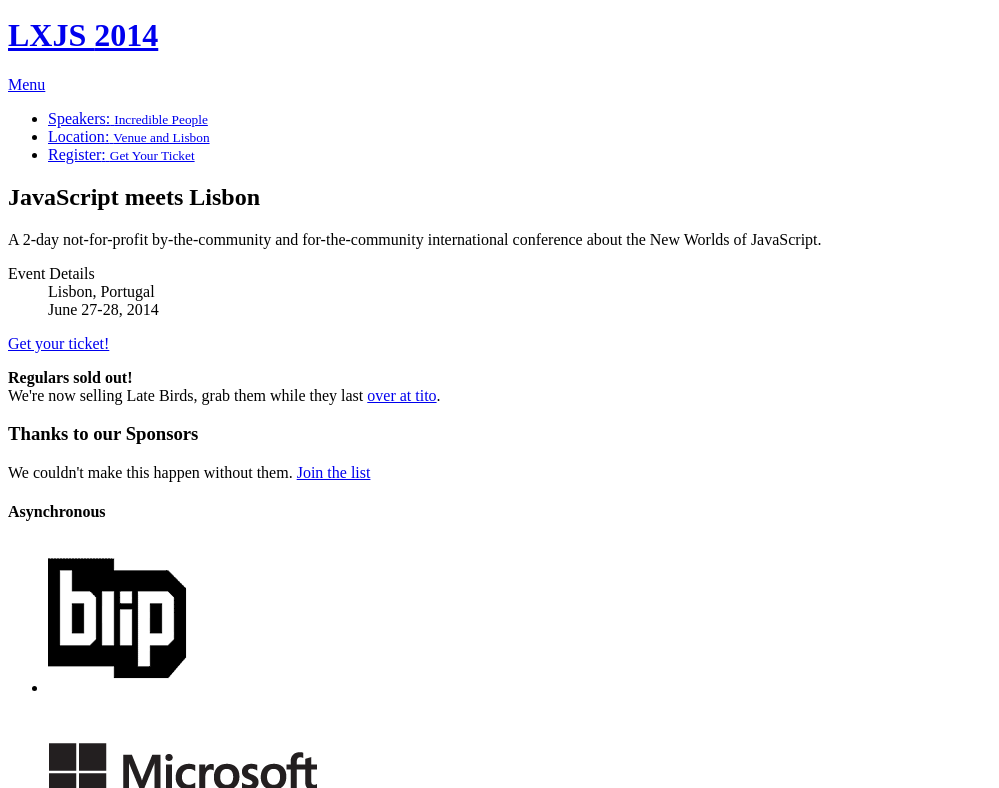
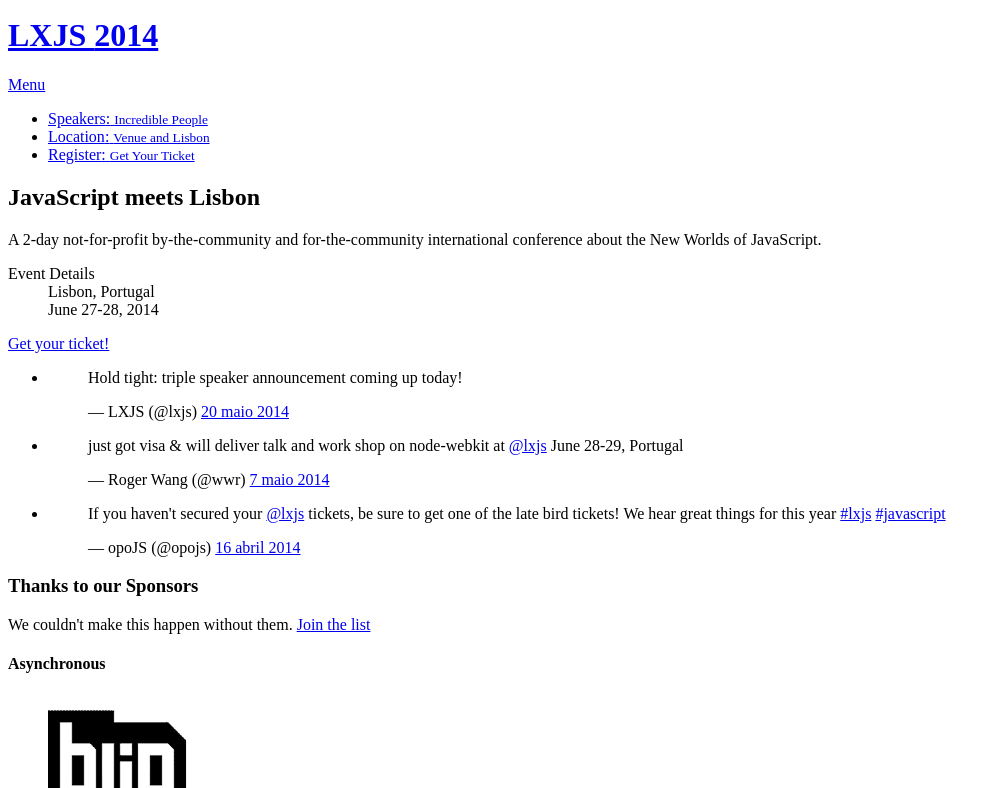
Before and after one commit to LXJS/lxjs-site-2014, a Jekyll site: the page built from src/index.html, in a window 1280 px wide and 900 px high, cut to the strip 112-900 px from the top of the window. Shown: the whole strip, without its empty margins (0-999 px from the left). Built offline with Jekyll 4.4.1, drawn with Linux system fonts in a browser that asks for light colours; nearby versions of some CDN libraries; Markdown is read by kramdown in place of the engine named in the settings; comment, search, counter and statistics services are not loaded.

Commit message:
Tweets on Homepage

```diff
--- a/src/_assets/css/_media.scss
+++ b/src/_assets/css/_media.scss
@@ -211,5 +211,11 @@
 			@include border-radius(4px);
 		}
 	}
+	#tweets {
 
+		margin-bottom: 60px;
+		.tweet {
+			@include grid-column($columns: 4);
+		}
+	}
 }
--- a/src/index.html
+++ b/src/index.html
@@ -19,15 +19,34 @@
 	</header>
 
 	<!-- highlights -->
-	<div id="highlights">
+	<!-- <div id="highlights">
 		<div class="highlights-body">
 			<div class="highlights-box">
 				<p class="featured"><strong>Regulars sold out!</strong><br>
 					We're now selling Late Birds, grab them while they last <a href="https://ti.to/lxjs/2014/">over at tito</a>.</p>
 			</div>
 		</div>
+	</div> -->
+	<!--/ highlights -->
+
+
+
+	<!-- tweets -->
+	<div id="tweets">
+		<ul>
+			<li class="tweet">
+				<blockquote class="twitter-tweet" lang="pt"><p>Hold tight: triple speaker announcement coming up today!</p>&mdash; LXJS (@lxjs) <a href="https://twitter.com/lxjs/statuses/468664016278417408">20 maio 2014</a></blockquote>
+			</li>
+			<li class="tweet">
+				<blockquote class="twitter-tweet" lang="pt"><p>just got visa &amp; will deliver talk and work shop on node-webkit at <a href="https://twitter.com/lxjs">@lxjs</a> June 28-29, Portugal</p>&mdash; Roger Wang (@wwr) <a href="https://twitter.com/wwr/statuses/464191963218989056">7 maio 2014</a></blockquote>
+			</li>
+			<li class="tweet">
+				<blockquote class="twitter-tweet" lang="pt"><p>If you haven&#39;t secured your <a href="https://twitter.com/lxjs">@lxjs</a> tickets, be sure to get one of the late bird tickets! We hear great things for this year <a href="https://twitter.com/search?q=%23lxjs&amp;src=hash">#lxjs</a> <a href="https://twitter.com/search?q=%23javascript&amp;src=hash">#javascript</a></p>&mdash; opoJS (@opojs) <a href="https://twitter.com/opojs/statuses/456408468925059072">16 abril 2014</a></blockquote>
+			</li>
+		</ul>
 	</div>
-	<!--/ highlights -->
+	<script async src="//platform.twitter.com/widgets.js" charset="utf-8"></script>
+	<!--/ tweets -->
 
 	<!-- sponsors -->
 	<section class="mod" id="sponsors">
```
Also changed, not shown: src/_assets/css/_page.scss (+11 -0 lines).
